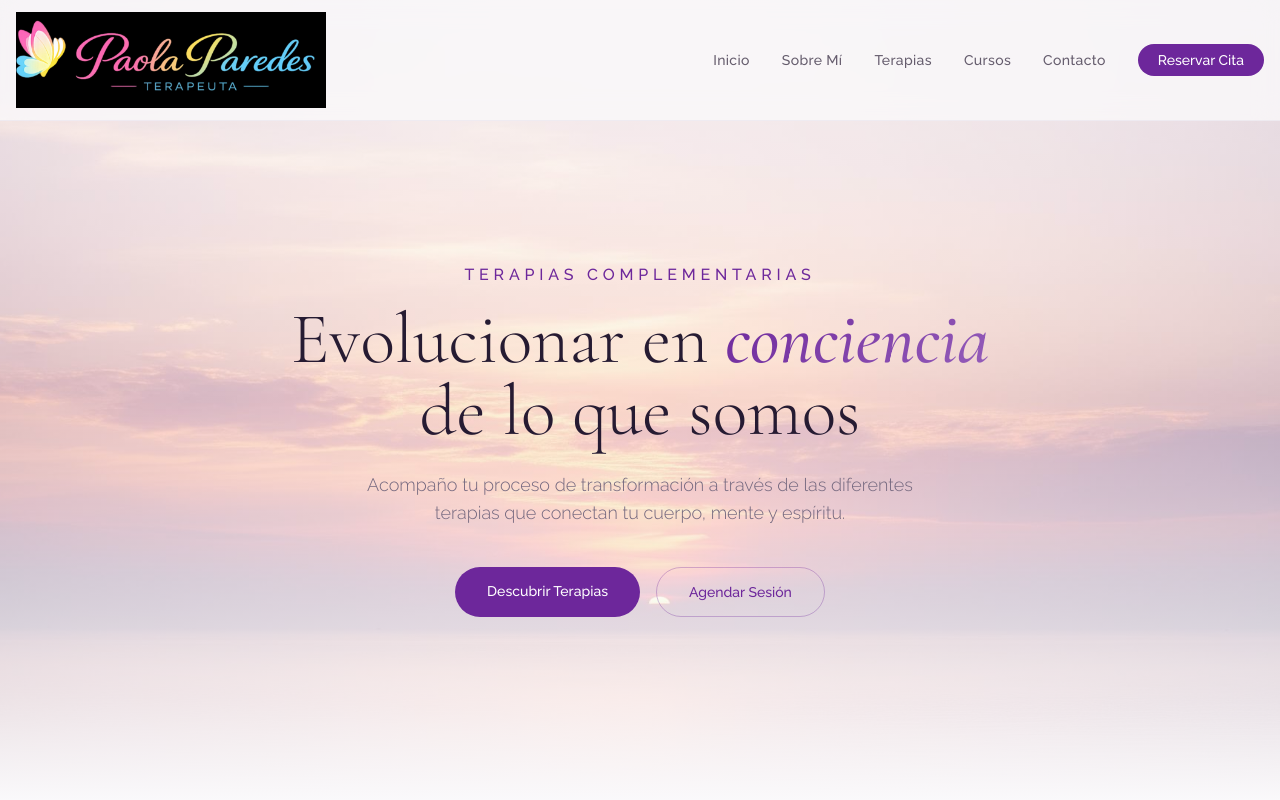
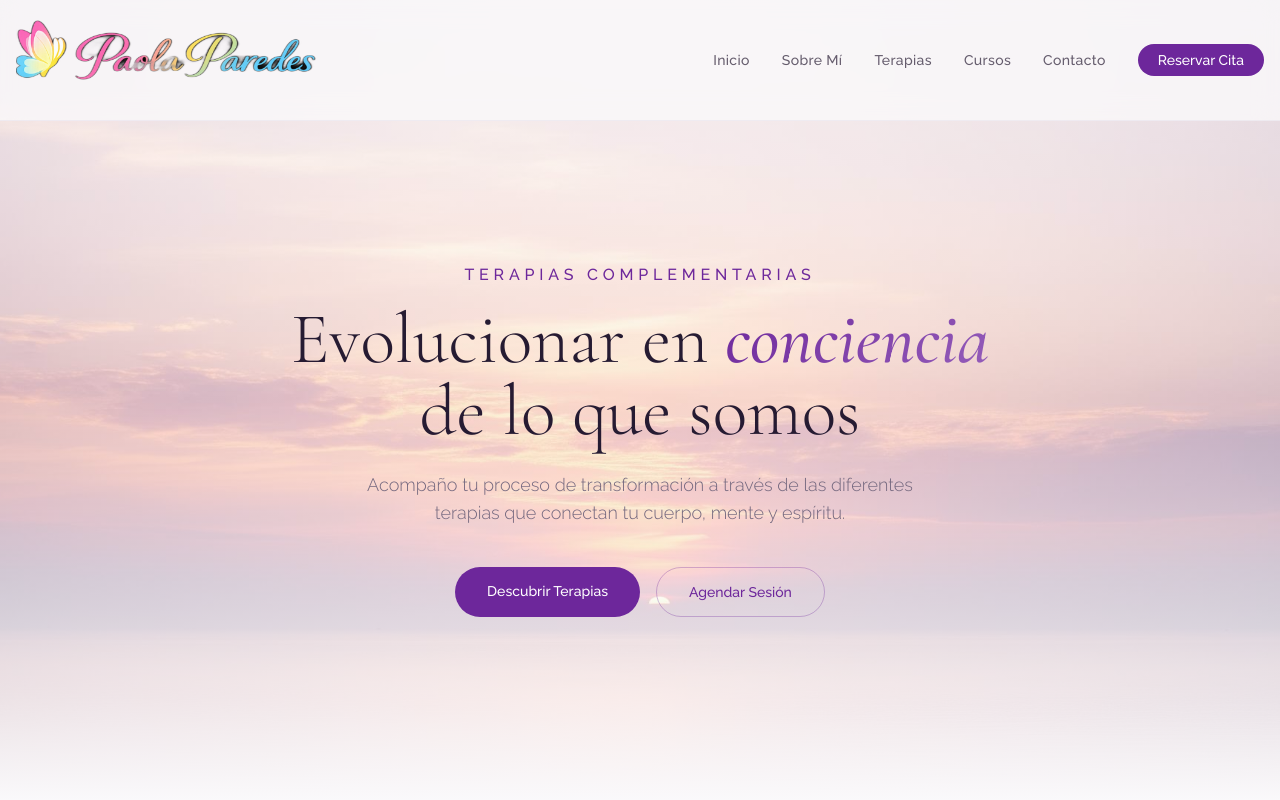
Before and after one commit to Efeztodor/terapias, a React (Vite) app: page / in a window 1280 px wide. Shown: the top 800 px of the page. Built offline with nearby package versions, Linux system fonts and the light colour scheme; the HTML template or start-up script is replaced by a standard one.

Commit message:
feat: usar logo sin fondo en navbar
Co-authored-by: Cursor <cursoragent@cursor.com>

```diff
--- a/src/components/Navbar.tsx
+++ b/src/components/Navbar.tsx
@@ -23,7 +23,7 @@ const Navbar = () => {
   return <nav className="fixed top-0 left-0 right-0 z-50 bg-background/80 backdrop-blur-md border-b border-border/50">
       <div className="container mx-auto flex items-center justify-between py-3 px-4">
         <a href="#inicio">
-          <img alt="Paola Paredes" className="h-16 md:h-24 w-auto" src="/logo-paola-paredes.png" decoding="async" />
+          <img alt="Paola Paredes" className="h-16 md:h-24 w-auto" src="/logo-paola-paredes-sin-fondo.png" decoding="async" />
         </a>
 
         {/* Desktop */}
```
Also changed, not shown: public/logo-paola-paredes-sin-fondo.png (added).
